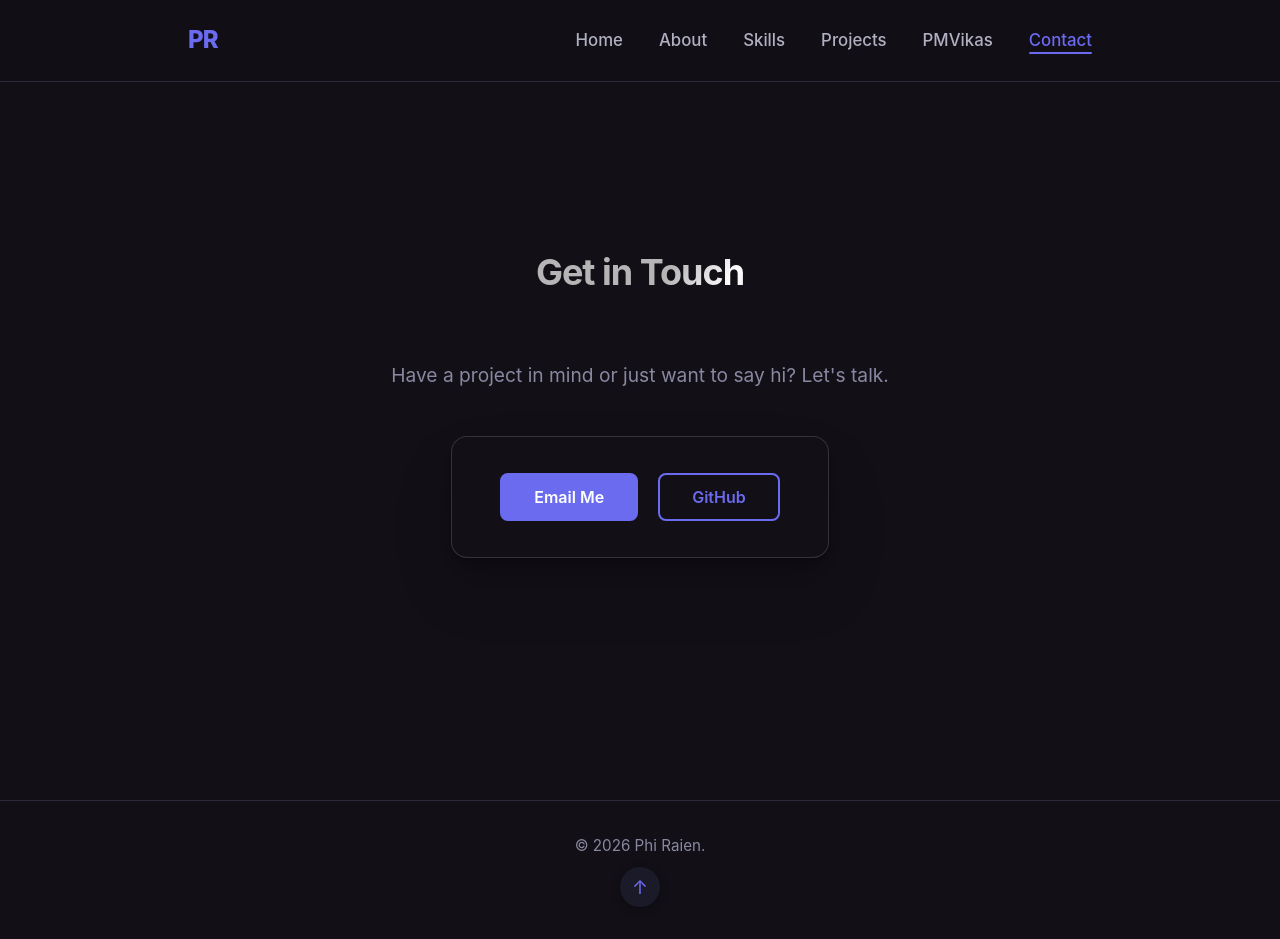
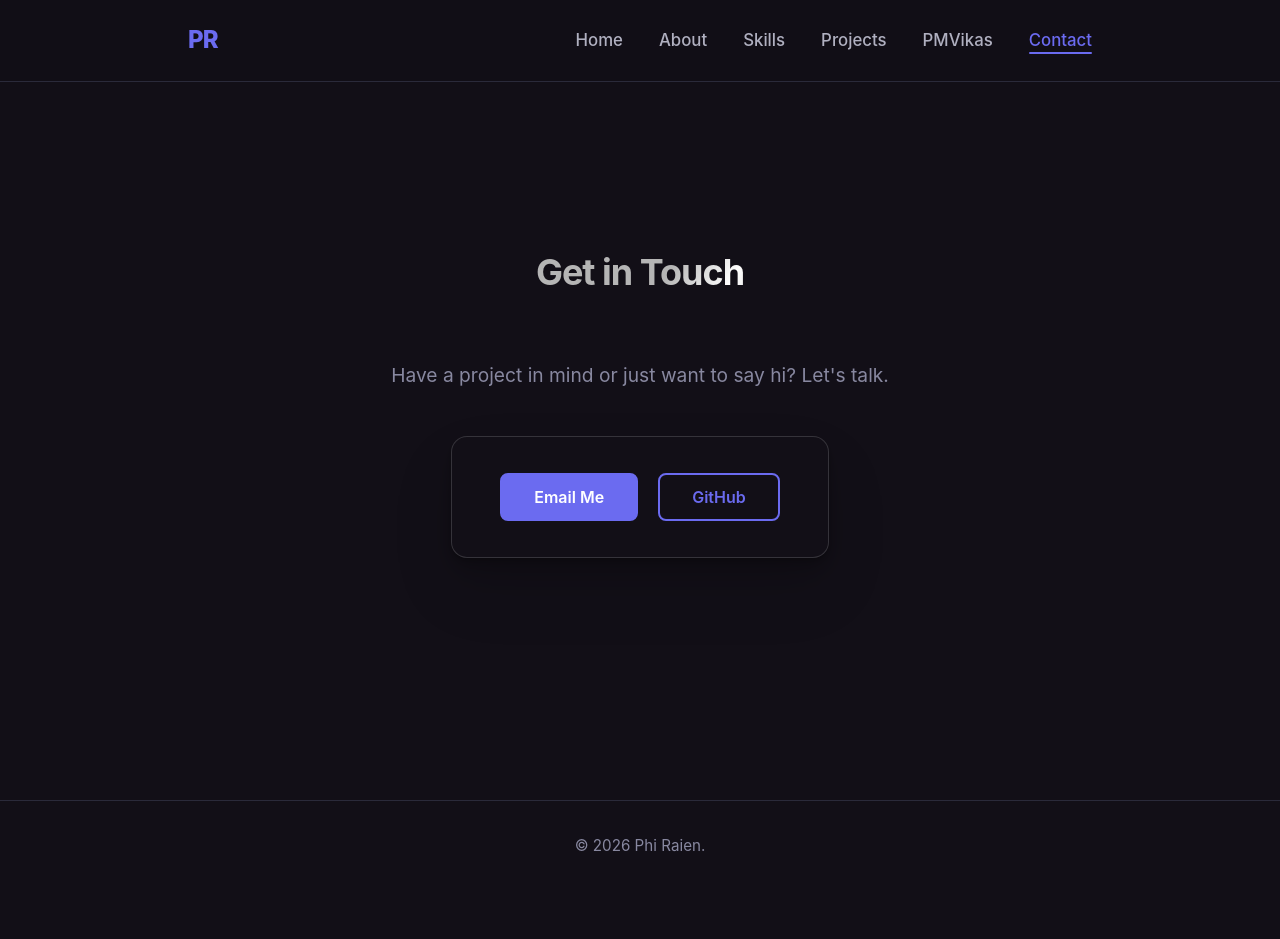
Before and after one commit to Phiraien/Portfolio, a React (Vite) app: page /Portfolio/contact in a window 1280 px wide. After the commit the page ends 891 px from the top, so only its background shows below. Built offline with nearby package versions, Linux system fonts and the light colour scheme.

Commit message:
remove back-to-top arrow from footer

```diff
--- a/src/components/Footer.jsx
+++ b/src/components/Footer.jsx
@@ -1,11 +1,8 @@
-import { NavLink } from 'react-router-dom';
-
 export default function Footer() {
   return (
     <footer>
       <div className="container footer-inner">
         <p>&copy; 2026 Phi Raien.</p>
-        <NavLink to="/" className="back-to-top" aria-label="Back to top">&uarr;</NavLink>
       </div>
     </footer>
   );
```
